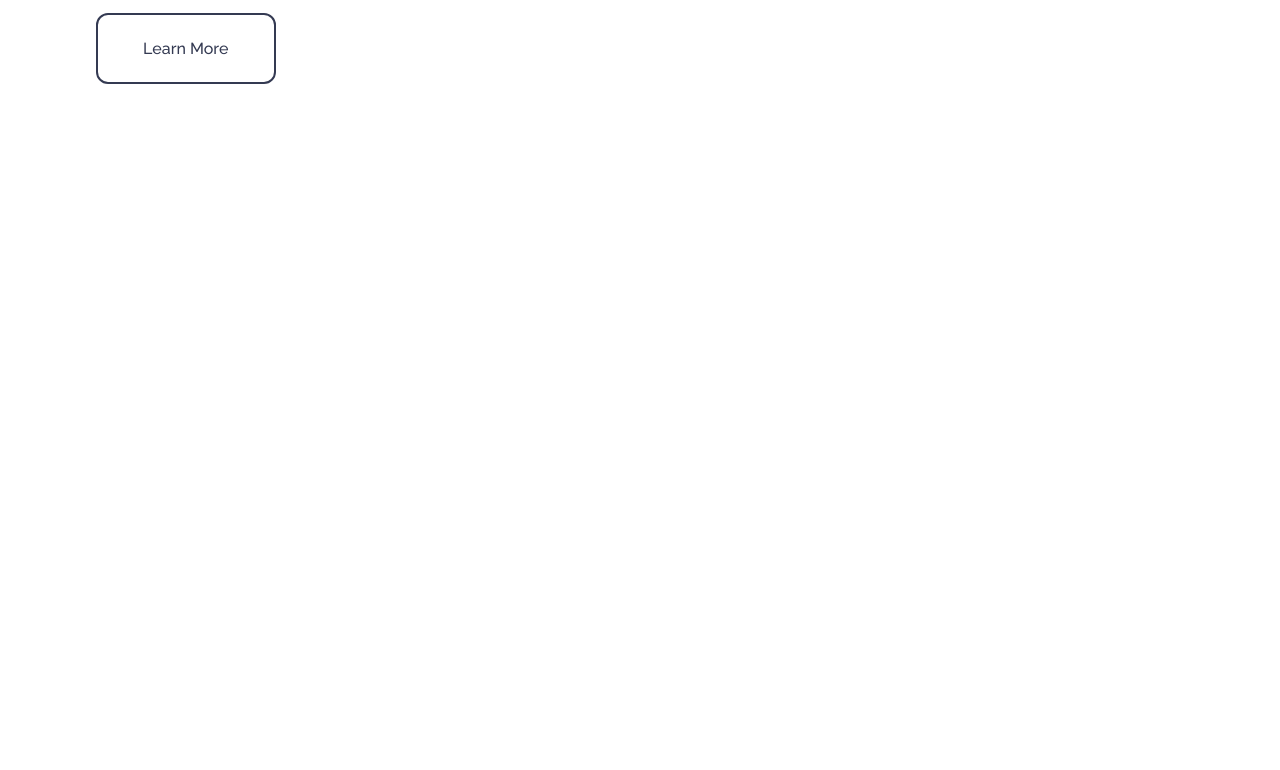
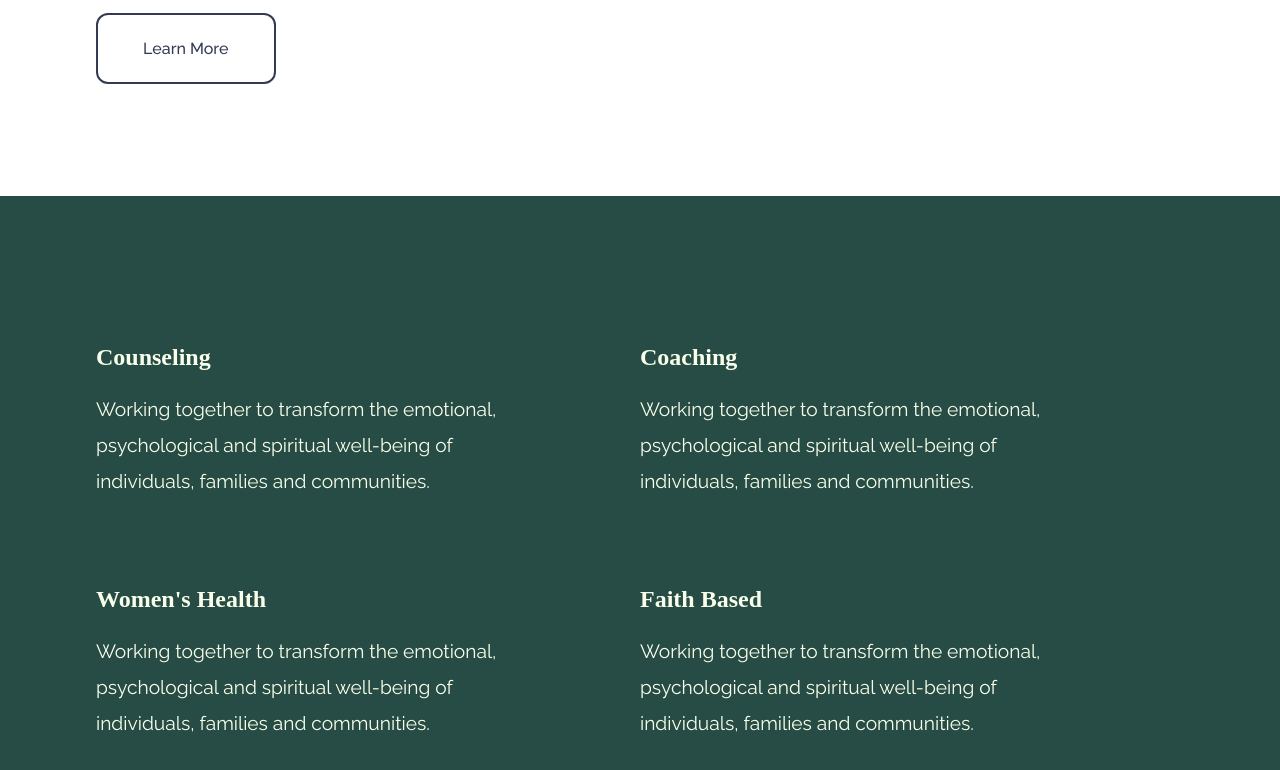
Before and after one commit to IArodriguez99/Life-Strategies, a React (Create React App) app: page / in a window 1280 px wide. Shown: the part 1344-2114 px from the top of the page. Before the commit the page ends 1540 px from the top, so only its background shows below. Built offline with nearby package versions, Linux system fonts and the light colour scheme.

Commit message:
Adding to App.js

```diff
--- a/src/App.js
+++ b/src/App.js
@@ -3,6 +3,7 @@ import Nav from './components/Nav/Nav'
 import Home from './components/Home/Home'
 import Form from './components/Form/Form';
 import About from './components/About/About'
+import Service from './components/Service/Service'
 
 function App() {
   return (
@@ -10,6 +11,7 @@ function App() {
       <Nav />
       <Home />
       <About />
+      <Service />
       {/* <Form /> */}
     </div>
   );
```
